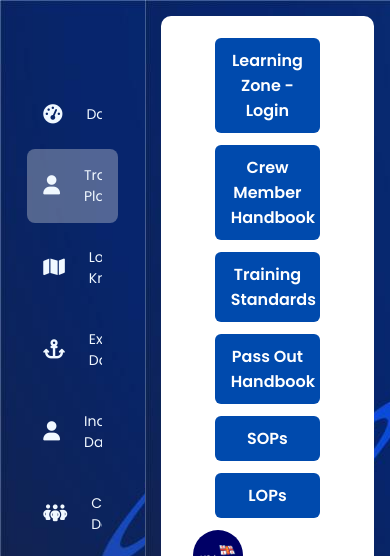
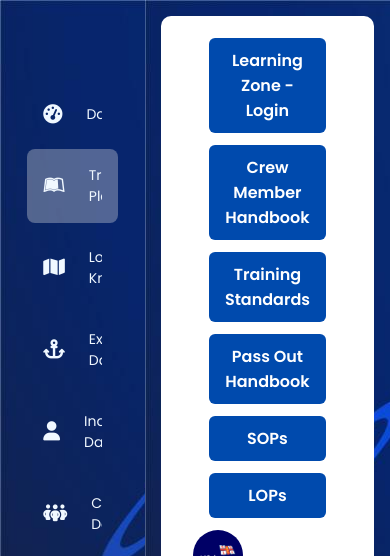
Before and after one commit to GalwayLB/GalwayLB.github.io, a plain HTML site: page training.html in a window 390 px wide. Shown: the top 556 px of the page. Drawn offline with Linux system fonts and the light colour scheme.

Commit message:
Icon changes and header link fix

```diff
--- a/style.css
+++ b/style.css
@@ -330,6 +330,7 @@ border-radius: 4px;
   border-radius: 6px;
   font-weight: bold;
   transition: background-color 0.3s ease, transform 0.2s ease;
+  white-space: nowrap; /* prevents text wrap on desktop */
 }
 
 .header-links a:hover {
@@ -344,8 +345,11 @@ border-radius: 4px;
   }
 
   .header-links a {
-    width: 90%;
+    width: 100%;
+    max-width: 320px;
+    margin: 0 auto;
     text-align: center;
+    white-space: normal; /* allows wrapping on small screens */
   }
 }
 
--- a/training.html
+++ b/training.html
@@ -21,7 +21,7 @@
                 </li>
                 <li class="active">
                     <a href="./training.html">
-                        <i class="fas fa-user"></i>
+                        <i class="fa-brands fa-leanpub"></i>
                         <span>Training Plans</span>
                     </a>
                 </li>
```
Also changed, not shown: crew-dash.html (+1 -1 lines), exercise.html (+1 -1 lines), index.html (+1 -1 lines), individual.html (+1 -1 lines), knowledge.html (+1 -1 lines).
